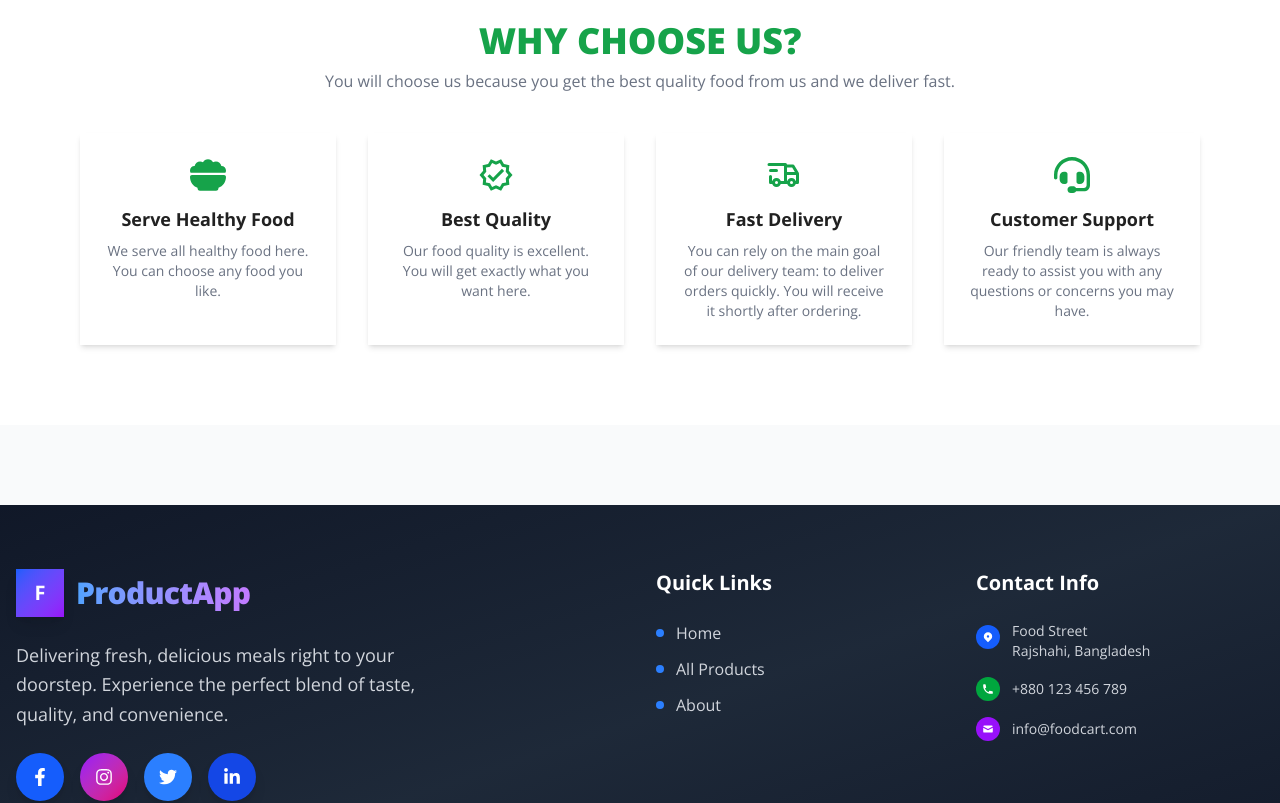
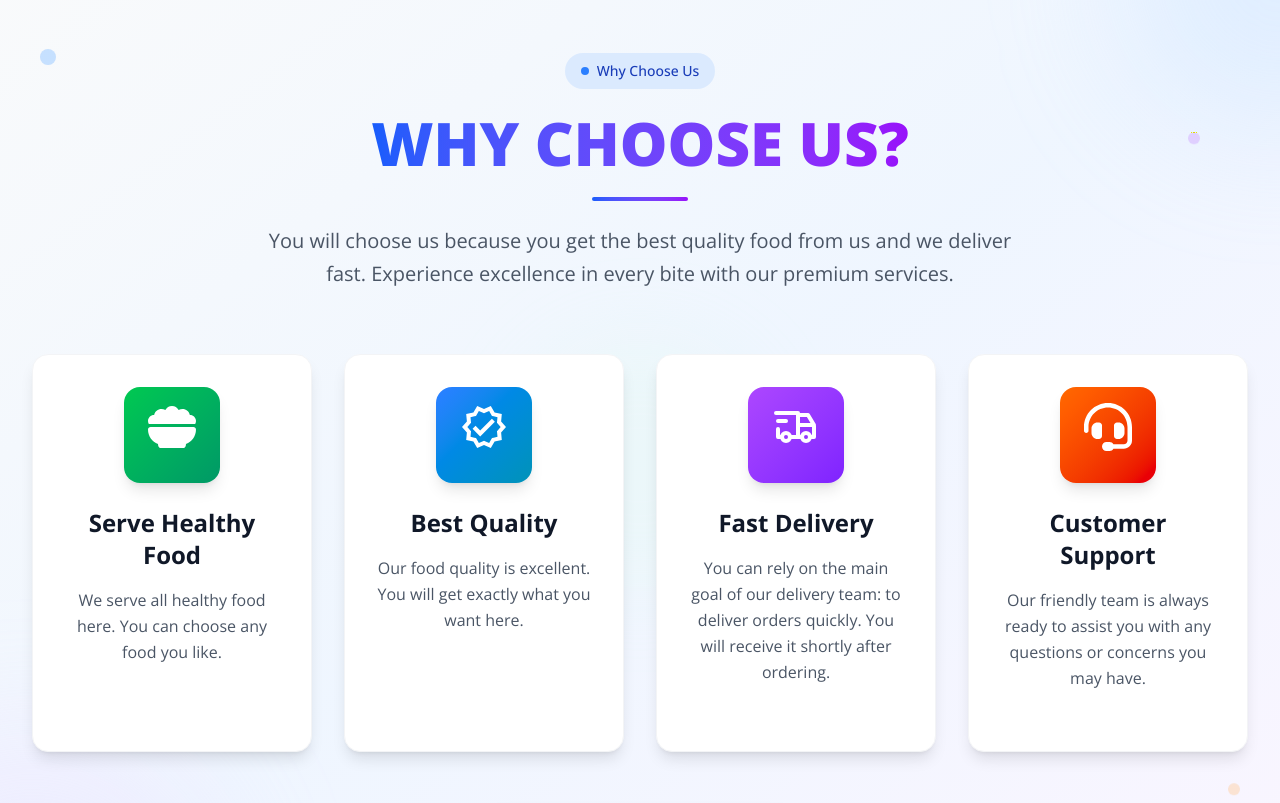
Before and after one commit to Bokul98/food-card-v1, a Next.js app: page / in a window 1280 px wide. Shown: the part 980-1783 px from the top of the page. Built offline with nearby package versions, Linux system fonts and the light colour scheme; no server answers; the database is empty.

Commit message:
added why choose us

```diff
--- a/src/Components/Home/WhyChoose.jsx
+++ b/src/Components/Home/WhyChoose.jsx
@@ -1,53 +1,106 @@
-
 import { FaBowlFood, FaHeadset } from 'react-icons/fa6';
 import { MdOutlineVerified } from 'react-icons/md';
 import { TbTruckDelivery } from 'react-icons/tb';
 
-// Added a new icon import for the new feature card.
-
 const features = [
     {
-        icon: <FaBowlFood className="text-3xl text-primary mb-3 md:text-4xl" />,
+        icon: <FaBowlFood className="text-4xl md:text-5xl text-white mb-4" />,
         title: "Serve Healthy Food",
-        desc: "We serve all healthy food here. You can choose any food you like."
+        desc: "We serve all healthy food here. You can choose any food you like.",
+        gradient: "from-green-500 to-emerald-600"
     },
     {
-        icon: <MdOutlineVerified className="text-3xl text-primary mb-3 md:text-4xl" />,
+        icon: <MdOutlineVerified className="text-4xl md:text-5xl text-white mb-4" />,
         title: "Best Quality",
-        desc: "Our food quality is excellent. You will get exactly what you want here."
+        desc: "Our food quality is excellent. You will get exactly what you want here.",
+        gradient: "from-blue-500 to-cyan-600"
     },
     {
-        icon: <TbTruckDelivery className="text-3xl text-primary mb-3 md:text-4xl" />,
+        icon: <TbTruckDelivery className="text-4xl md:text-5xl text-white mb-4" />,
         title: "Fast Delivery",
-        desc: "You can rely on the main goal of our delivery team: to deliver orders quickly. You will receive it shortly after ordering."
+        desc: "You can rely on the main goal of our delivery team: to deliver orders quickly. You will receive it shortly after ordering.",
+        gradient: "from-purple-500 to-violet-600"
     },
-    // New feature card added here
     {
-        icon: <FaHeadset className="text-3xl text-primary mb-3 md:text-4xl" />,
+        icon: <FaHeadset className="text-4xl md:text-5xl text-white mb-4" />,
         title: "Customer Support",
-        desc: "Our friendly team is always ready to assist you with any questions or concerns you may have."
+        desc: "Our friendly team is always ready to assist you with any questions or concerns you may have.",
+        gradient: "from-orange-500 to-red-600"
     }
 ];
 
 const WhyChoose = () => {
     return (
-        <section className="w-full py-12 bg-white relative">
+        <section className="w-full py-20 bg-gradient-to-br from-gray-50 via-blue-50 to-purple-50 relative overflow-hidden">
+            {/* Background Decorative Elements */}
+            <div className="absolute inset-0 overflow-hidden">
+                <div className="absolute -top-40 -right-40 w-80 h-80 bg-blue-200/30 rounded-full blur-3xl"></div>
+                <div className="absolute -bottom-40 -left-40 w-96 h-96 bg-purple-200/30 rounded-full blur-3xl"></div>
+                <div className="absolute top-1/2 left-1/2 transform -translate-x-1/2 -translate-y-1/2 w-64 h-64 bg-green-100/20 rounded-full blur-2xl"></div>
+            </div>
 
-            <div className="relative z-10 max-w-6xl mx-auto px-4">
-                <h2 className="text-3xl md:text-4xl font-extrabold text-center mb-2 text-primary">WHY CHOOSE US?</h2>
-                <p className="text-gray-500 text-center mb-10 max-w-2xl mx-auto">
-                    You will choose us because you get the best quality food from us and we deliver fast.
-                </p>
-                <div className="grid grid-cols-1 md:grid-cols-2 lg:grid-cols-4 gap-8 my-8">
+            <div className="relative z-10 max-w-7xl mx-auto px-4 sm:px-6 lg:px-8">
+                {/* Header Section */}
+                <div className="text-center mb-16">
+                    <div className="inline-flex items-center px-4 py-2 rounded-full bg-blue-100 text-blue-800 text-sm font-medium mb-6">
+                        <span className="w-2 h-2 bg-blue-500 rounded-full mr-2"></span>
+                        Why Choose Us
+                    </div>
+
+                    <h2 className="text-4xl md:text-5xl lg:text-6xl font-extrabold mb-6">
+                        <span className="bg-gradient-to-r from-blue-600 to-purple-600 bg-clip-text text-transparent">
+                            WHY CHOOSE US?
+                        </span>
+                    </h2>
+
+                    <div className="w-24 h-1 bg-gradient-to-r from-blue-600 to-purple-600 mx-auto rounded-full mb-6"></div>
+
+                    <p className="text-lg md:text-xl text-gray-600 max-w-3xl mx-auto leading-relaxed">
+                        You will choose us because you get the best quality food from us and we deliver fast.
+                        Experience excellence in every bite with our premium services.
+                    </p>
+                </div>
+
+                {/* Features Grid */}
+                <div className="grid grid-cols-1 md:grid-cols-2 lg:grid-cols-4 gap-8">
                     {features.map((item, idx) => (
-                        <div key={idx} className="rounded-xl shadow-md p-6 flex flex-col items-center text-center">
-                            {item.icon}
-                            <h3 className="text-lg font-bold mb-2">{item.title}</h3>
-                            <p className="text-gray-500 text-sm">{item.desc}</p>
+                        <div
+                            key={idx}
+                            className="group bg-white rounded-2xl shadow-lg hover:shadow-2xl p-8 flex flex-col items-center text-center transform hover:scale-105 transition-all duration-300 border border-gray-100 hover:border-gray-200"
+                        >
+                            {/* Icon Container */}
+                            <div className={`w-20 h-20 md:w-24 md:h-24 bg-gradient-to-br ${item.gradient} rounded-2xl flex items-center justify-center mb-6 shadow-lg group-hover:shadow-xl transition-shadow duration-300`}>
+                                {item.icon}
+                            </div>
+
+                            {/* Content */}
+                            <h3 className="text-xl md:text-2xl font-bold mb-4 text-gray-900 group-hover:text-blue-600 transition-colors duration-300">
+                                {item.title}
+                            </h3>
+
+                            <p className="text-gray-600 leading-relaxed text-sm md:text-base">
+                                {item.desc}
+                            </p>
+
+                            {/* Decorative Element */}
+                            <div className="w-12 h-1 bg-gradient-to-r from-blue-400 to-purple-400 rounded-full mt-6 opacity-0 group-hover:opacity-100 transition-opacity duration-300"></div>
                         </div>
                     ))}
                 </div>
+
+                {/* Bottom CTA Section */}
+                <div className="text-center mt-16">
+                    <div className="inline-block bg-gradient-to-r from-blue-600 to-purple-600 text-white px-8 py-4 rounded-full font-bold text-lg shadow-2xl hover:shadow-3xl transform hover:scale-105 transition-all duration-300">
+                        Experience the Difference Today!
+                    </div>
+                </div>
             </div>
+
+            {/* Floating Elements */}
+            <div className="absolute top-20 left-10 w-4 h-4 bg-blue-400/30 rounded-full animate-bounce"></div>
+            <div className="absolute top-40 right-20 w-3 h-3 bg-purple-400/30 rounded-full animate-bounce" style={{ animationDelay: '0.5s' }}></div>
+            <div className="absolute bottom-20 left-20 w-5 h-5 bg-green-300/30 rounded-full animate-bounce" style={{ animationDelay: '1s' }}></div>
+            <div className="absolute bottom-40 right-10 w-3 h-3 bg-orange-300/30 rounded-full animate-bounce" style={{ animationDelay: '1.5s' }}></div>
         </section>
     );
 };
```
